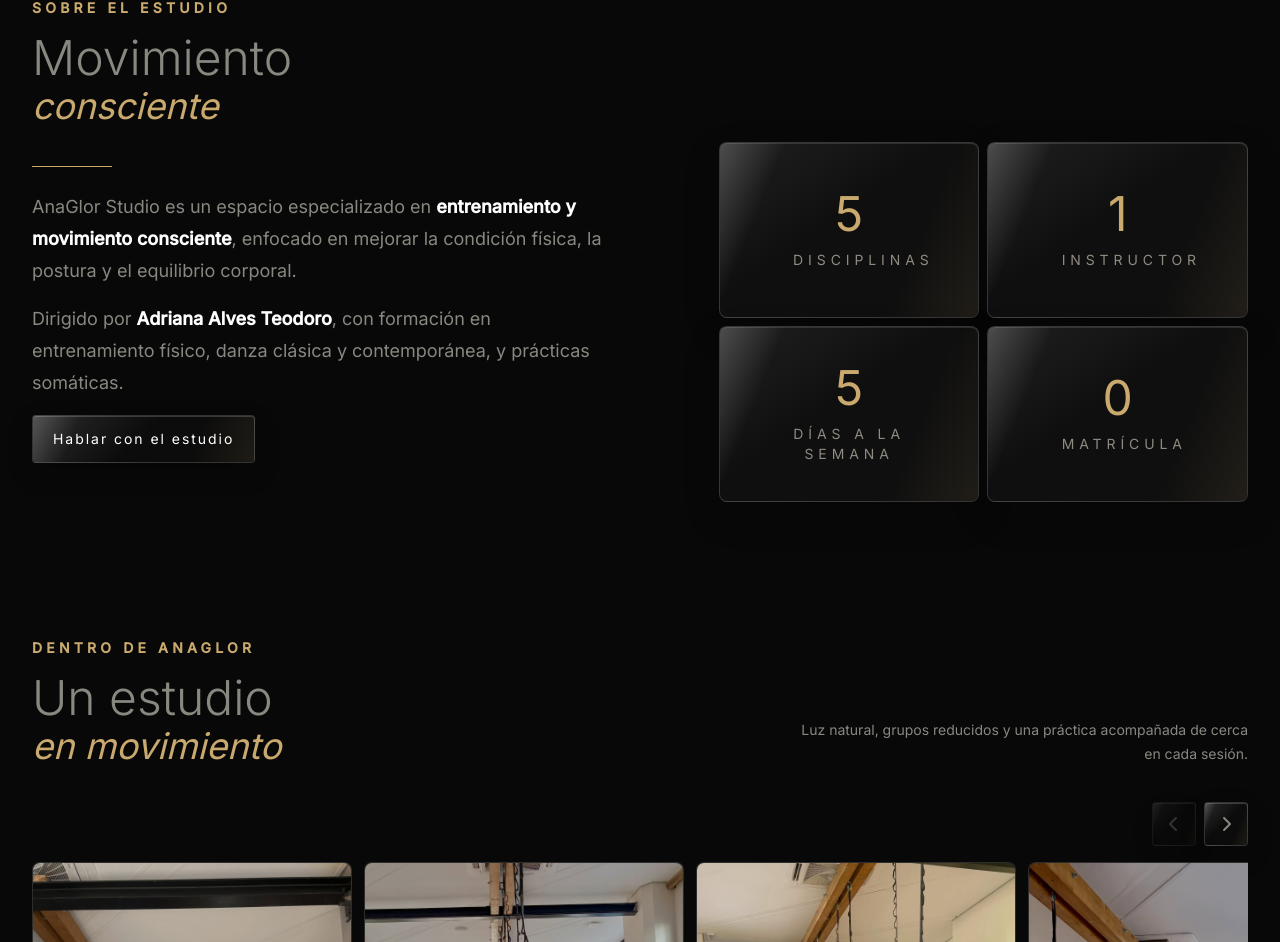
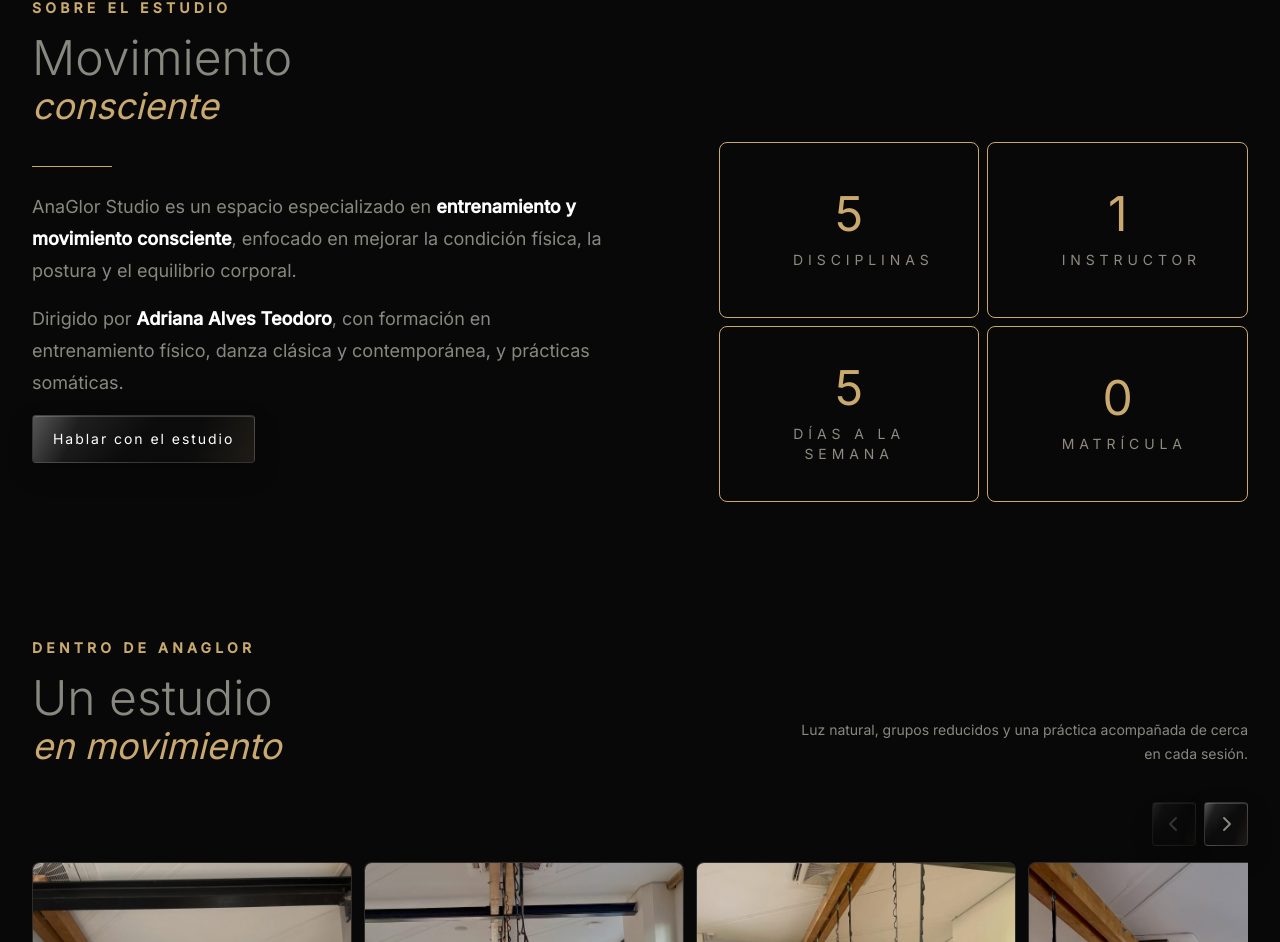
Before and after one commit to GregorioEyiProjects/anaglor-studio, a React (Vite) app: page / in a window 1280 px wide. Shown: the part 874-1816 px from the top of the page. Built offline with nearby package versions, Linux system fonts and the light colour scheme; no server answers; the database is empty.

Commit message:
Seccion Sobre deja de usar el liquid glass ya que tampoco el  backdrop-filter tampoco resolvio el problema del lag

```diff
--- a/src/App.jsx
+++ b/src/App.jsx
@@ -17,6 +17,7 @@
       <NavBar />
       <Hero />
       <Sobre />
+      {/* Seccion del estudio */}
       <Galeria />
       <Disciplinas />
       <Schedules />
--- a/src/components/Sobre/Sobre.jsx
+++ b/src/components/Sobre/Sobre.jsx
@@ -12,7 +12,7 @@
   { value: "5", label: "Días a la semana" },
   { value: "0", label: "Matrícula" },
 ];
-
+/* statsContainer: flex flex-col justify-center */
 const ESTILOS_TAG = {
   container: GlobalStyles.container,
   grid: "grid grid-cols-1 gap-8 lg:grid-cols-[1.1fr_0.9fr] lg:gap-10",
@@ -21,8 +21,8 @@
   descriptionStrong: "font-semibold text-white",
   statsGrid: "grid grid-cols-2 gap-2",
   statsContainer:
-    "liquid-glass-soft liquid-glass-interactive flex min-h-44 flex-col items-center justify-center overflow-hidden rounded-lg px-4 py-6 text-center",
-  statValue: "font-display text-5xl leading-none text-ag-gold",
+    "flex flex-col justify-center min-h-44 border-[0.5px] border-ag-gold items-center overflow-hidden rounded-lg px-4 py-6 text-center",
+  statValue: "font-display text-5xl leading-none text-ag-gold ",
   statLabel:
     "mt-3 font-display max-w-28 text-sm uppercase tracking-[0.35em] text-[#8f8a80]",
 };
```
